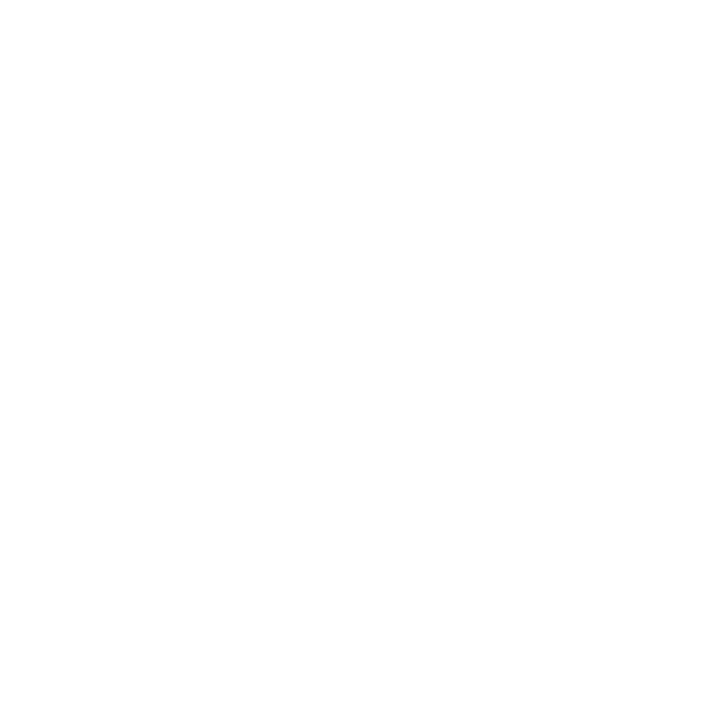
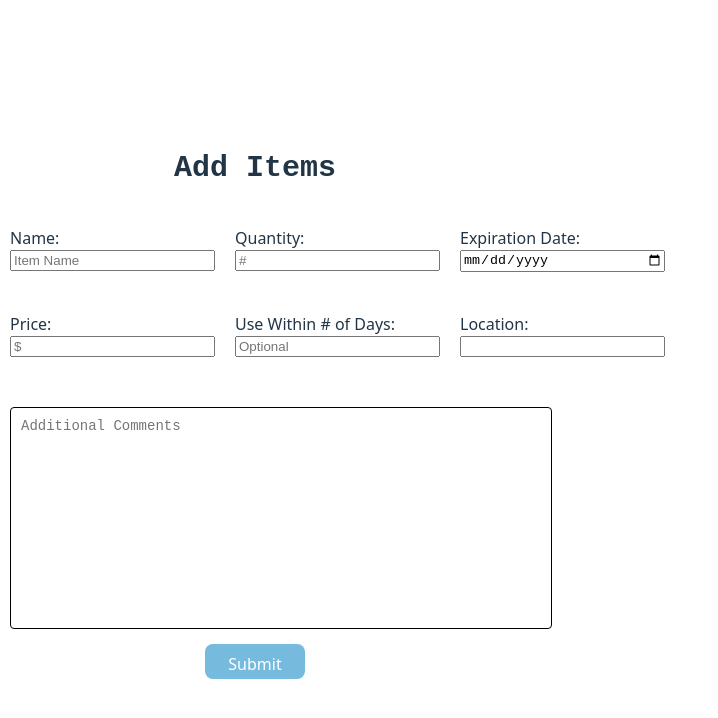
Before and after one commit to AndyChau123/Inventory-App, a React (Vite) app in the folder InventoryApp/: page / in a window 1280 px wide. Shown: the top 718 px of the page, without its empty margins (0-718 px from the left). Built offline with nearby package versions, Linux system fonts and the light colour scheme.

Commit message:
Add Item: Create Skeleton Component (#3)

```diff
--- a/InventoryApp/src/Add-Item-Component/AddItem.css
+++ b/InventoryApp/src/Add-Item-Component/AddItem.css
@@ -0,0 +1,66 @@
+
+.addItem-container {
+    display: flex;
+    flex-direction: column;
+}
+
+.addItem-title {
+    display: flex;
+    flex-direction: column;
+    text-align: center;
+    font-size: 30px;
+    font-family: 'Courier New', 'Arial';
+}
+
+.input-boxes {
+    display: grid;
+    grid-template-columns: repeat(3, 1fr);
+    gap: 20px;
+    width: 50px;
+}
+
+.addItem-InputBox{
+    display: flex;
+    flex-direction: column;
+    width: 100%;
+    padding: 10px;
+}
+
+.addItem-comments-container {
+    display: flex;
+    flex-direction: column;
+    align-items: flex-start;
+    width: 100%;
+    max-width: 500px;
+    margin: 20px auto 0 auto;
+    padding-left: 10px;
+}
+
+.addItem-InputBox-comments{
+    height: 200px;
+    width: 520px;
+    resize: none;
+    font-size: 14px;
+    border: 1px solid black;
+    border-radius: 4px;
+    padding: 10px;
+    margin: 20px auto 0 auto;
+}
+
+
+.submit-Button {
+    background-color: #76badd;
+    color: white;
+    border: black;
+    font-size: 16px;
+    cursor: pointer;
+    height: 35px;
+    width: 100px;
+    margin-top: auto;
+}
+
+.submit-Button-container {
+    margin-top: 15px;
+    display: flex;
+    justify-content: center;
+}
--- a/InventoryApp/src/Add-Item-Component/AddItem.jsx
+++ b/InventoryApp/src/Add-Item-Component/AddItem.jsx
@@ -0,0 +1,65 @@
+import './AddItem.css'
+
+function AddItem() {
+
+/*
+Name (String, required)
+Quantity (int, default = 1)
+Expiration Date (date, required)
+Use within # of days (int, default = null)
+price (double, default = 0.0)
+Notes (String, default = ““)
+location (String)
+*/
+
+    return(
+
+        <div className = "addItem-container">
+            <h2 className="addItem-title">Add Items</h2>
+            <div className = "input-boxes">
+                <div className="addItem-InputBox">
+                    <label htmlFor="name">Name:</label>
+                    <input id="name" type="text" placeholder="Item Name" />
+                </div>
+
+                <div className="addItem-InputBox">
+                    <label htmlFor="quantity">Quantity:</label>
+                    <input id="quantity" type="number" placeholder="#"/>
+                </div>
+
+                <div className="addItem-InputBox">
+                    <label htmlFor="expDate">Expiration Date:</label>
+                    <input id="expDate" type="date" />
+                </div>
+
+                <div className="addItem-InputBox">
+                    <label htmlFor="price">Price:</label>
+                    <input id="price" type="text" placeholder="$" />
+                </div>
+
+                <div className="addItem-InputBox">
+                    <label htmlFor="useWithin">Use Within # of Days:</label>
+                    <input id="useWithin" type="text" placeholder="Optional"/>
+                </div>
+
+                <div className="addItem-InputBox">
+                    <label htmlFor="location">Location:</label>
+                    <input id="location" type="text" />
+                </div>
+            </div>
+
+                <div className="addItem-comments-container">
+                    <textarea id = "comments" className = "addItem-InputBox-comments"
+                    placeholder = "Additional Comments"></textarea>
+                </div>
+
+                <div className = "submit-Button-container">
+                    <button className = "submit-Button">Submit</button>
+
+            </div>
+        </div>
+    );
+
+}
+
+export default AddItem
--- a/InventoryApp/src/App.jsx
+++ b/InventoryApp/src/App.jsx
@@ -1,7 +1,10 @@
-import { useState } from 'react'
-import './App.css'
+import AddItem from './Add-Item-Component/AddItem.jsx'
 
 function App() {
+
+    return(
+        <AddItem />
+    );
 
 }
 
```
